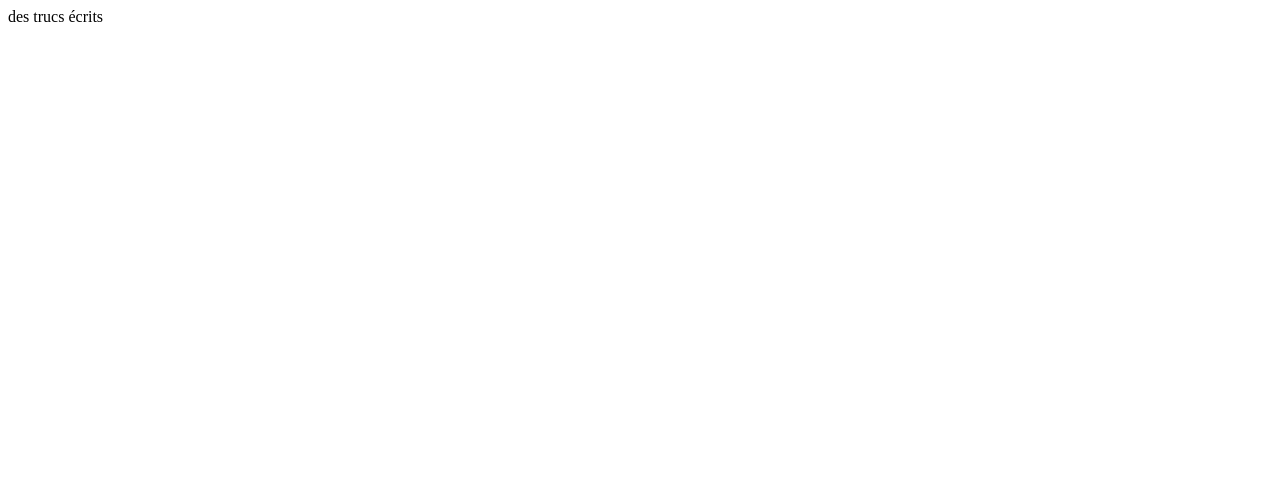
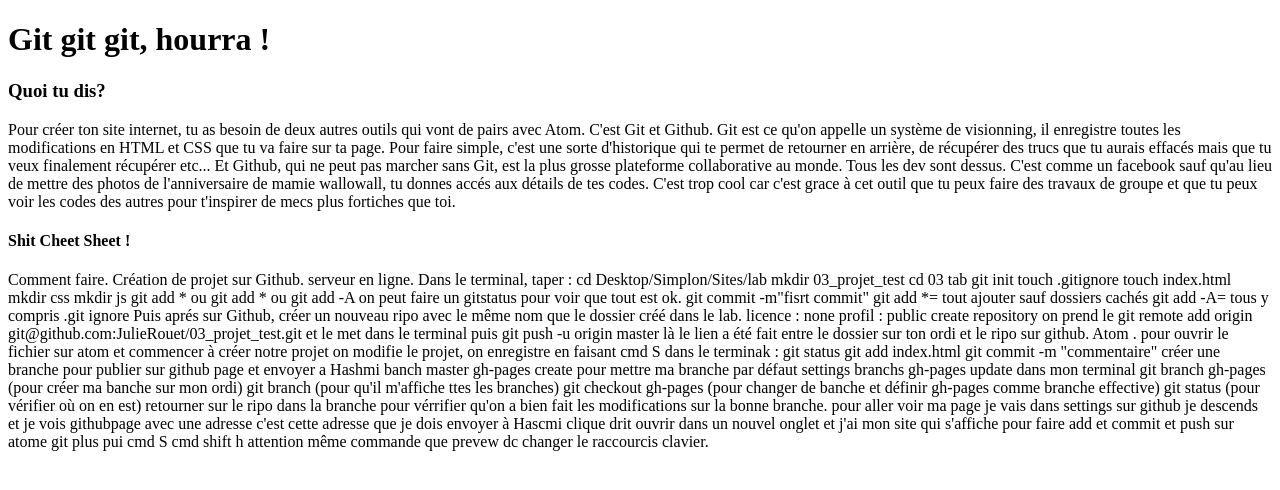
Before and after one commit to JulieRouet/04-projet-css, a plain HTML site: page index.html in a window 1280 px wide. Drawn offline with Linux system fonts and the light colour scheme.

Commit message:
commit structure

```diff
--- /dev/null
+++ b/css/cheat-sheet.css
@@ -0,0 +1,10 @@
+@font - face {
+  font-family : 'BodoniXT';
+  src : url('BodoniXT.ttf');
+  }
+
+@font - face {
+
+  font-family : 'Daydreamer';
+  src : url('Daydreamer - copie.tff');
+}
--- a/index.html
+++ b/index.html
@@ -2,9 +2,101 @@
 <html>
   <head>
     <meta charset="utf-8">
-    <title>Shit Cheat Sheet</title>
+    <link rel="stylesheet" href ="/css/cheat-sheet.css" />
+    <title>Git Git Git Hourras !</title>
   </head>
-  <body>des trucs écrits
+  <body>
+    <h1>Git git git, hourra !</h1>
+
+  <section>
+      <h3>Quoi tu dis? </h3>
+        <p>
+          Pour créer ton site internet, tu as besoin de deux autres outils qui vont de pairs avec Atom. C'est Git et Github.
+          Git est ce qu'on appelle un système de visionning, il enregistre toutes les modifications en HTML et CSS que tu va faire sur ta page. Pour faire simple, c'est une sorte d'historique qui te permet de retourner en arrière, de récupérer des trucs que tu aurais effacés mais que tu veux finalement récupérer etc...
+          Et Github, qui ne peut pas marcher sans Git, est la plus grosse plateforme collaborative au monde. Tous les dev sont dessus. C'est comme un facebook sauf qu'au lieu de mettre des photos de l'anniversaire de mamie wallowall, tu donnes accés aux détails de tes codes. C'est trop cool car c'est grace à cet outil que tu peux faire des travaux de groupe et que tu peux voir les codes des autres pour t'inspirer de mecs plus fortiches que toi.
+        </p>
+  </section>
+
+  <section>
+    <h4>Shit Cheet Sheet !</h4>
+      <p>Comment faire.
+      Création de projet sur Github. serveur en ligne.
+      Dans le terminal, taper :
+
+		cd Desktop/Simplon/Sites/lab
+		mkdir 03_projet_test
+		cd 03 tab
+		git init
+		touch .gitignore
+		touch index.html
+		mkdir css
+		mkdir js
+		git add  * ou git add  * ou git add  -A
+    on peut faire un gitstatus pour voir que tout est ok.
+		git commit -m"fisrt commit"
+
+
+    git add *= tout ajouter sauf dossiers cachés
+    git add -A= tous y compris .git ignore
+
+
+    Puis aprés sur Github, créer un nouveau ripo avec le même nom que le dossier créé dans le lab.
+    licence : none
+    profil : public
+    create repository
+
+    on prend le git remote add origin git@github.com:JulieRouet/03_projet_test.git
+    et le met dans  le terminal
+    puis 	git push -u origin master
+
+      là le lien a été fait entre le dossier sur ton ordi et le ripo sur github.
+
+      Atom  .
+      pour ouvrir le fichier sur atom et commencer à créer notre projet
+      on modifie le projet, on enregistre en faisant cmd S
+
+      dans le terminak :
+      git status
+      git add index.html
+      git commit -m "commentaire"
+
+      créer une branche pour publier sur github page et  envoyer a Hashmi
+
+      banch master
+      gh-pages     create
+
+      pour mettre ma branche par défaut
+      settings
+      branchs
+      gh-pages
+      update
+
+dans mon terminal
+git branch gh-pages   (pour créer ma banche sur mon ordi)
+git branch     (pour qu'il m'affiche ttes les branches)
+git checkout gh-pages (pour changer de banche et définir gh-pages comme branche effective)
+git status (pour vérifier où on en est)
+
+retourner sur le ripo
+dans la branche pour vérrifier qu'on a bien fait les modifications sur la bonne branche.
+
+pour aller voir ma page
+je vais dans settings sur github
+je descends
+et je vois githubpage avec une adresse c'est cette adresse que je dois envoyer à Hascmi
+clique drit ouvrir dans un nouvel onglet
+et j'ai mon site qui s'affiche
+
+
+pour faire add et commit et push sur atome git plus pui cmd S
+
+cmd shift h attention même commande que prevew dc changer le raccourcis clavier.
+</p>
+</section>
+
+
+
+
 
   </body>
 </html>
```
